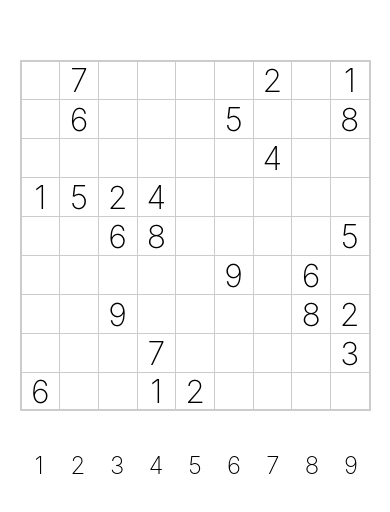
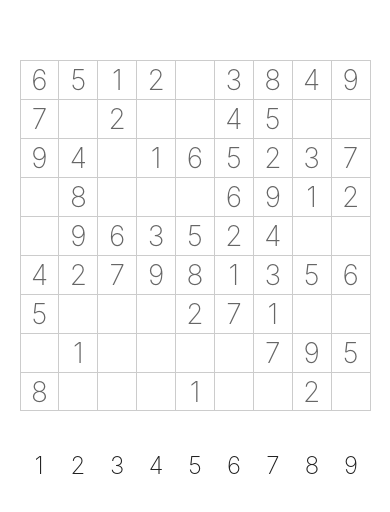
Before and after one commit to deshaser/sudoku, a React Native app: screen / in a window 390 px wide. Shown: the part 152-664 px from the top of the page. Built offline with nearby package versions, Linux system fonts and the light colour scheme.

Commit message:
add beginner level

```diff
--- a/src/Board/Board.js
+++ b/src/Board/Board.js
@@ -1,28 +1,9 @@
-import React, { Component } from 'react';
-import { View, Text, TouchableWithoutFeedback } from 'react-native';
+import React, { Component } from 'react'
+import { View, Text, TouchableWithoutFeedback } from 'react-native'
 
-import styles from "./Board.styles";
+import { grid } from '../Sudoku'
 
-const grid = [
-  [' ','7',' ',   ' ',' ',' ',   '2',' ','1',],
-  [' ','6',' ',   ' ',' ','5',   ' ',' ','8',],
-  [' ',' ',' ',   ' ',' ',' ',   '4',' ',' ',],
-  ['1','5','2',   '4',' ',' ',   ' ',' ',' ',],
-  [' ',' ','6',   '8',' ',' ',   ' ',' ','5',],
-  [' ',' ',' ',   ' ',' ','9',   ' ','6',' ',],
-  [' ',' ','9',   ' ',' ',' ',   ' ','8','2',],
-  [' ',' ',' ',   '7',' ',' ',   ' ',' ','3',],
-  ['6',' ',' ',   '1','2',' ',   ' ',' ',' ',],
-]
-
-let grid2 = []
-for (let i = 1; i <= 9; i++) {
-  let row = []
-  for (let j = 1; j <= 9; j++) {
-    row.push(i * j)
-  }
-  grid2.push(row)
-}
+import styles from "./Board.styles"
 
 export default class Board extends Component {
   constructor(props) {
@@ -48,8 +29,8 @@ export default class Board extends Component {
   onPressControl = (num) => {
     let { grid, active } = this.state
 
-    if (active) {
-      grid[active[0]][active[1]] = num
+    if (active && !grid[active[0]][active[1]].isConst) {
+      grid[active[0]][active[1]].value = num
       this.setState({ grid: grid })
     }
   }
@@ -69,39 +50,42 @@ export default class Board extends Component {
                 style={styles.row}
               >
                 {row.map((cell, j) => {
-                  let style = [styles.cell]
+                  let cellStyles = [styles.cell]
+                  let numberStyles = [styles.number]
 
                   if (i === 3 || i === 6) {
-                    style.push(styles.cellBlockTop)
+                    cellStyles.push(styles.cellBlockTop)
                   }
                   if (j === 3 || j === 6) {
-                    style.push(styles.cellBlockLeft)
+                    cellStyles.push(styles.cellBlockLeft)
                   }
 
                   if (i === 0) {
-                    style.push(styles.cellGridTop)
+                    cellStyles.push(styles.cellGridTop)
                   }
                   if (j == 8) {
-                    style.push(styles.cellGridRight)
+                    cellStyles.push(styles.cellGridRight)
                   }
                   if (i === 8) {
-                    style.push(styles.cellGridBottom)
+                    cellStyles.push(styles.cellGridBottom)
                   }
                   if (j === 0) {
-                    style.push(styles.cellGridLeft)
+                    cellStyles.push(styles.cellGridLeft)
                   }
 
                   if (active && i === active[0] && j === active[1]) {
-                    style.push(styles.cellActive)
+                    cellStyles.push(styles.cellActive)
                   }
+
+                  numberStyles.push(styles[grid[i][j].isConst ? 'numberConst': 'numberVar'])
 
                   return (
                     <TouchableWithoutFeedback
                       key={j}
                       onPressIn={() => this.onPressCell(i, j)}
                     >
-                      <View style={style} >
-                        <Text style={styles.number}>{cell}</Text>
+                      <View style={cellStyles} >
+                        <Text style={numberStyles}>{cell.value}</Text>
                       </View>
                     </TouchableWithoutFeedback>
                   )
--- a/src/Board/Board.styles.js
+++ b/src/Board/Board.styles.js
@@ -4,7 +4,7 @@ import {Dimensions} from 'react-native';
 const gridSize = Dimensions.get('window').width * 0.9;
 const cellBorderWidth = 0.3
 const blockBorderWidth = 1
-const gridBorderWidth = 2
+const gridBorderWidth = 0.3
 
 export default StyleSheet.create({
   board: {
@@ -55,9 +55,16 @@ export default StyleSheet.create({
   },
 
   number: {
-    color: '#000',
+    color: '#222',
     fontSize: 32,
     fontWeight: '200',
+  },
+  numberConst: {
+    fontSize: 28,
+    color: '#666',
+  },
+  numberVar: {
+    color: '#000',
   },
 
   controls: {
--- /dev/null
+++ b/src/Sudoku.js
@@ -0,0 +1,40 @@
+let reformat = (grid) =>
+  grid.map((row, i) =>
+    row.map((cell, j) => ({
+      value: cell,
+      isConst: !!+cell,
+    }))
+  )
+
+let griBeginnerLevel = [
+  ['6','5','1',   '2',' ','3',   '8','4','9',],
+  ['7',' ','2',   ' ',' ','4',   '5',' ',' ',],
+  ['9','4',' ',   '1','6','5',   '2','3','7',],
+
+  [' ','8',' ',   ' ',' ','6',   '9','1','2',],
+  [' ','9','6',   '3','5','2',   '4',' ',' ',],
+  ['4','2','7',   '9','8','1',   '3','5','6',],
+
+  ['5',' ',' ',   ' ','2','7',   '1',' ',' ',],
+  [' ','1',' ',   ' ',' ',' ',   '7','9','5',],
+  ['8',' ',' ',   ' ','1',' ',   ' ','2',' ',],
+]
+
+let gridMasterLevel = [
+  [' ','7',' ',   ' ',' ',' ',   '2',' ','1',],
+  [' ','6',' ',   ' ',' ','5',   ' ',' ','8',],
+  [' ',' ',' ',   ' ',' ',' ',   '4',' ',' ',],
+
+  ['1','5','2',   '4',' ',' ',   ' ',' ',' ',],
+  [' ',' ','6',   '8',' ',' ',   ' ',' ','5',],
+  [' ',' ',' ',   ' ',' ','9',   ' ','6',' ',],
+
+  [' ',' ','9',   ' ',' ',' ',   ' ','8','2',],
+  [' ',' ',' ',   '7',' ',' ',   ' ',' ','3',],
+  ['6',' ',' ',   '1','2',' ',   ' ',' ',' ',],
+]
+
+const grid = reformat(griBeginnerLevel)
+
+
+export { grid }
```
